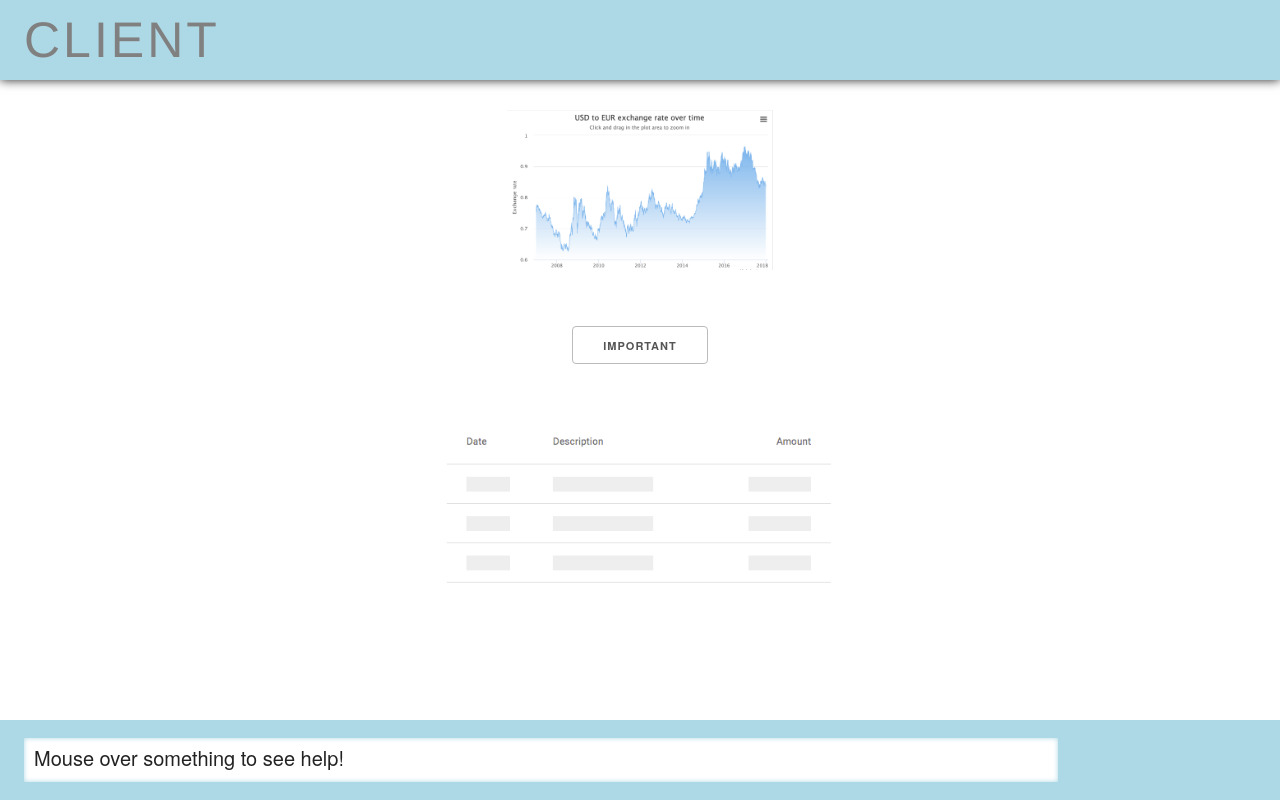
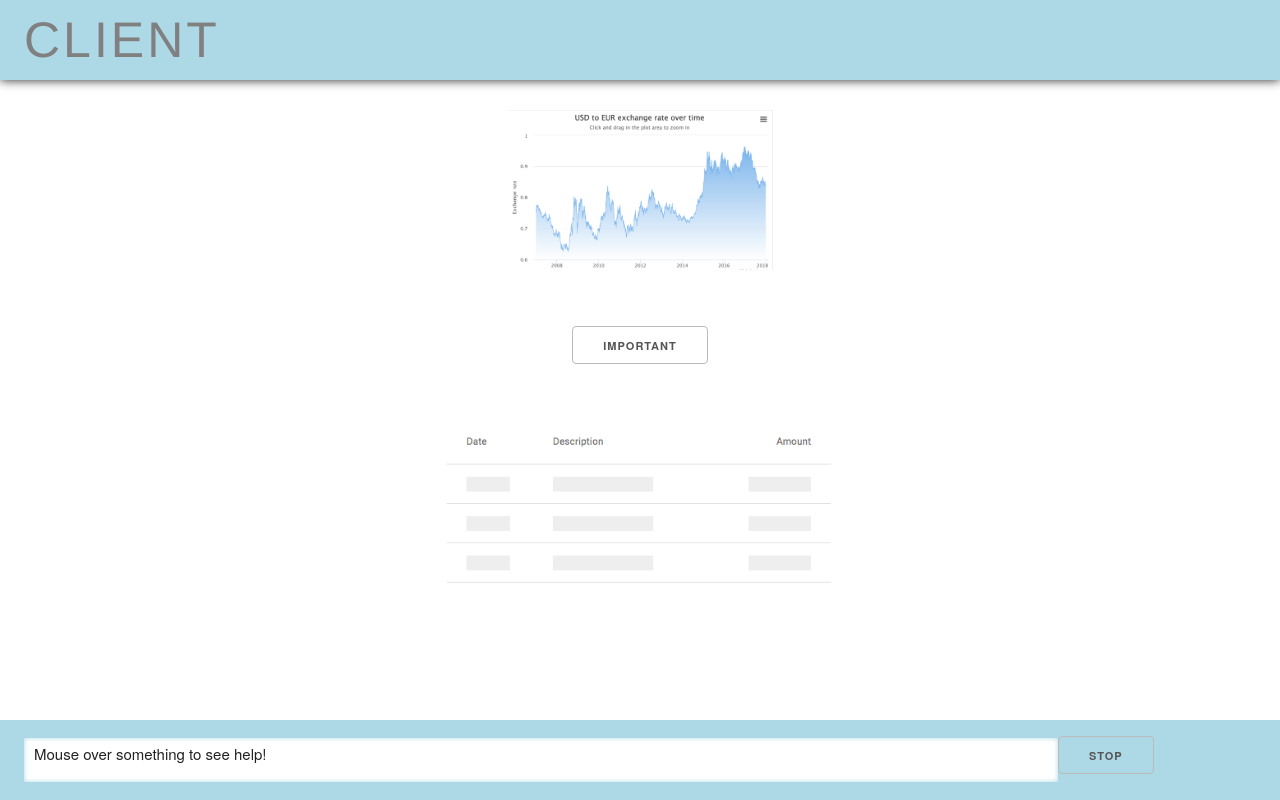
Before and after one commit to bedekelly/rxjs-talk, a React (Vite) app: page / in a window 1280 px wide. Built offline with nearby package versions, Linux system fonts and the light colour scheme.

Commit message:
Working mouseover demo

```diff
--- a/src/MouseOverApp.js
+++ b/src/MouseOverApp.js
@@ -1,4 +1,4 @@
-import React from "react";
+import React, {useEffect, useState} from "react";
 import {
   Content,
   Footer,
@@ -10,10 +10,43 @@ import {
   Logo,
   TableC
 } from "./MouseOverUI";
+import {fromEvent} from "rxjs";
+import {distinctUntilChanged, endWith, map, takeUntil} from 'rxjs/operators';
+
+
+const defaultHelpText = "Mouse over something to see help!";
+const helpTextById = {
+  'stop': "Stop receiving mouseover help",
+  'graph': "This shows a trend in data over time",
+  "table": "This shows tabulated data.",
+  "important-button": "This does an important action!",
+};
 
 
 export default function MouseOverApp() {
-  const helpText = "Mouse over something to see help!";
+  const [helpText, setHelpText] = useState(defaultHelpText);
+
+  useEffect(() => {
+    const stop$ = fromEvent(document.querySelector('#stop'), 'click');
+    const mouseMove$ = fromEvent(document, "mousemove");
+    const elements$ = mouseMove$.pipe(
+      map(({x, y}) => document.elementFromPoint(x, y)),
+      distinctUntilChanged(),
+      map(element => {
+        if (element == null) {
+          return defaultHelpText;
+        } else {
+          return helpTextById[element.id] || defaultHelpText;
+        }
+      }),
+      takeUntil(stop$),
+      endWith('')
+    );
+
+    const subscription = elements$.subscribe(setHelpText);
+    return () => subscription.unsubscribe();
+
+  }, []);
 
   return (
     <Layout>
@@ -29,6 +62,7 @@ export default function MouseOverApp() {
 
       <Footer>
         <HelpBox>{helpText}</HelpBox>
+        <button id="stop">Stop</button>
       </Footer>
     </Layout>
   );
--- a/src/MouseOverUI.js
+++ b/src/MouseOverUI.js
@@ -55,7 +55,7 @@ export const ImportantButton = ({ id }) => <button id={id}>IMPORTANT</button>;
 export const HelpBox = styled.div`
   background: white;
   height: 5vh;
-  font-size: 2rem;
+  font-size: 1.5rem;
   width: 80vw;
   box-shadow: 0 0 5px lightblue inset;
   padding: 4px 0 0 10px;
```
